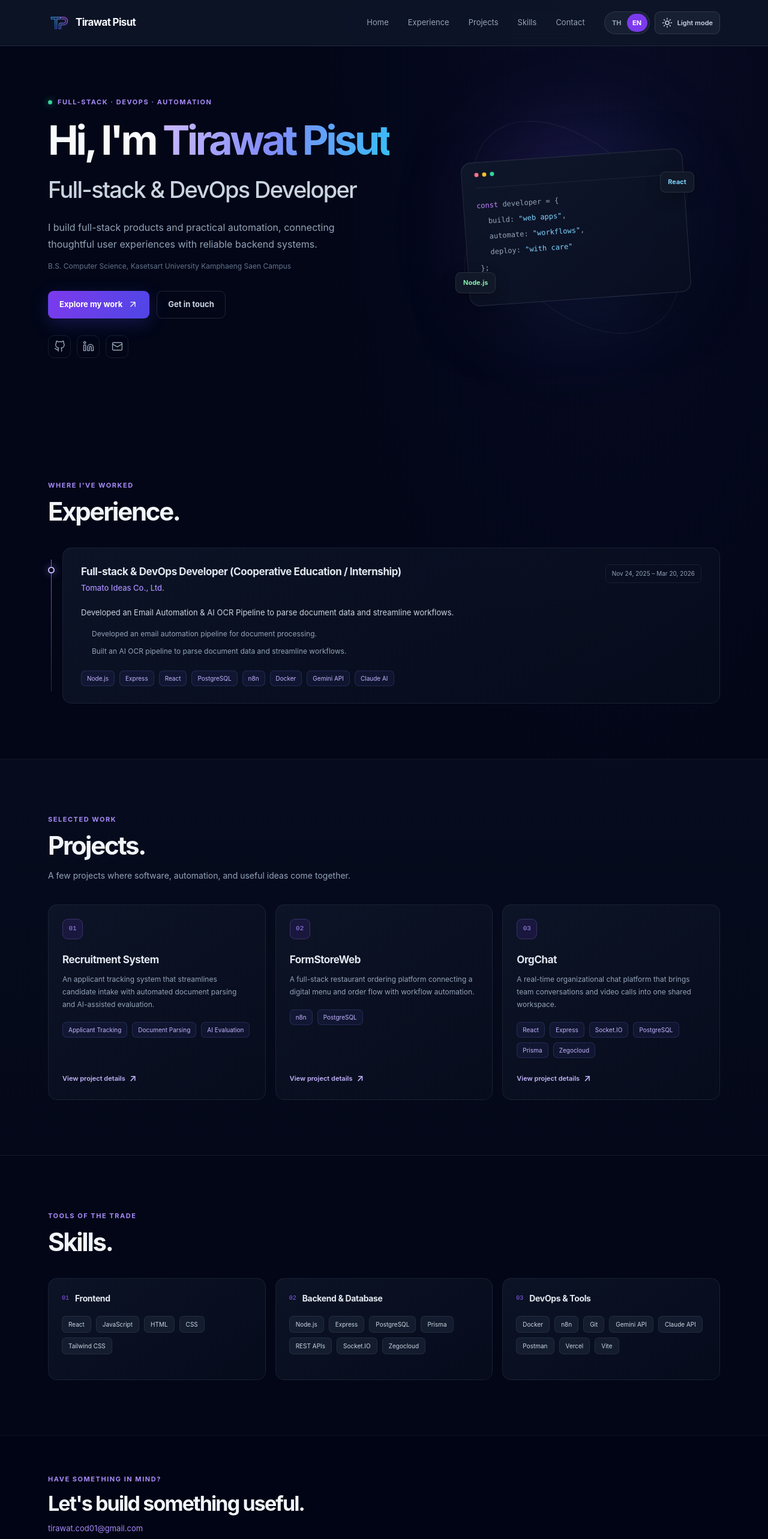
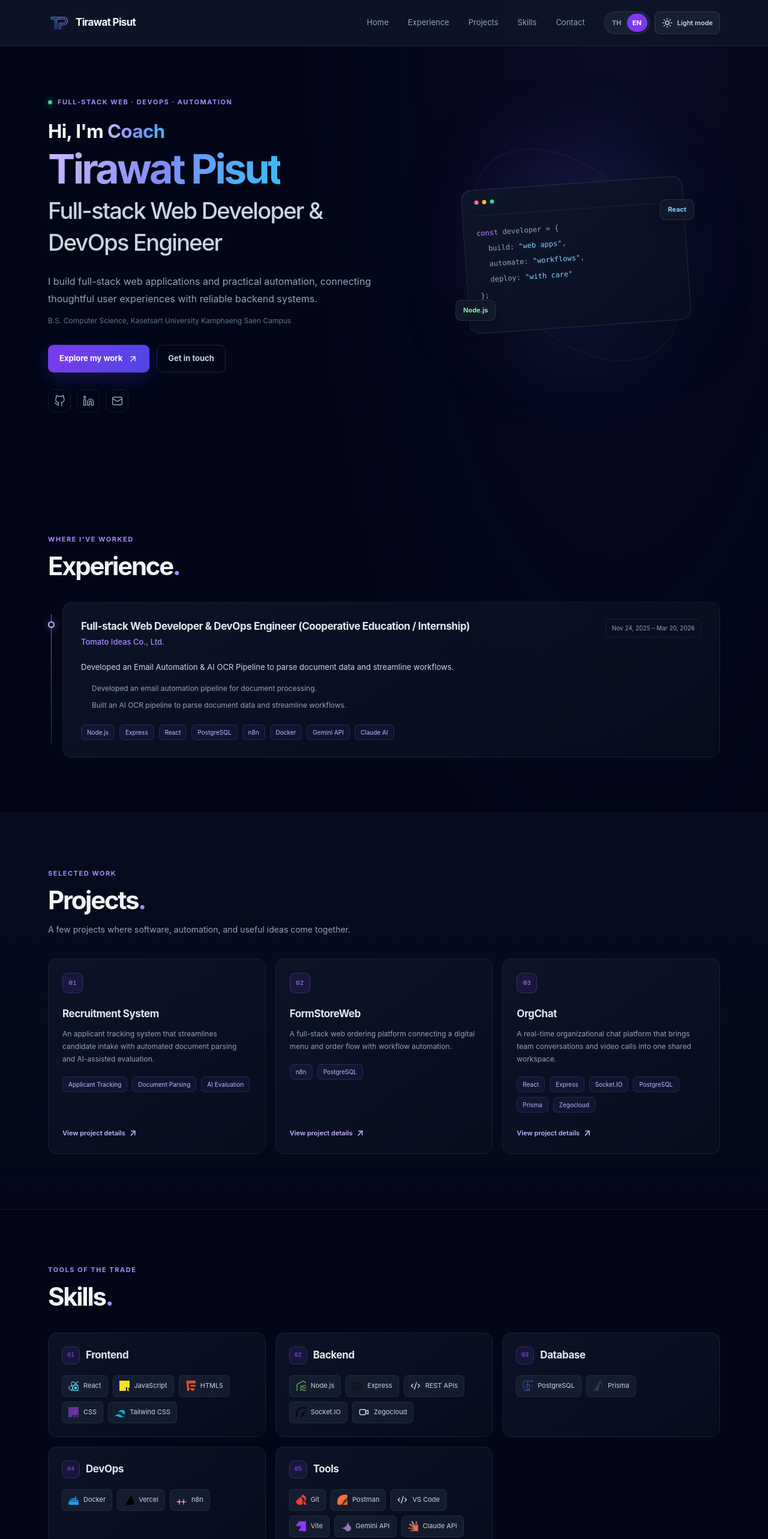
Before and after one commit to Coachzas/portfolio-web, a React (Vite) app: page / in a window 1280 px wide. Shown: the top 2566 px of the page at 60% size. Built offline with nearby package versions, Linux system fonts and the light colour scheme.

Commit message:
feat: อัปเกรดหน้า Skills เป็นแบบการ์ดหมวดหมู่ย่อยพร้อมไอคอนโลโก้เทคโนโลยี

```diff
--- a/index.html
+++ b/index.html
@@ -2,7 +2,7 @@
 <html lang="en">
   <head>
     <meta charset="UTF-8" />
-    <link rel="icon" type="image/svg+xml" href="/favicon.svg" />
+    <link rel="icon" type="image/svg+xml" href="/tp-logo.png" />
     <meta name="viewport" content="width=device-width, initial-scale=1.0" />
     <meta name="theme-color" content="#020617" />
     <meta
--- a/package.json
+++ b/package.json
@@ -12,7 +12,8 @@
   "dependencies": {
     "lucide-react": "^1.57.0",
     "react": "^19.2.8",
-    "react-dom": "^19.2.8"
+    "react-dom": "^19.2.8",
+    "simple-icons": "^16.35.0"
   },
   "devDependencies": {
     "@eslint/js": "^10.0.1",
--- a/src/App.css
+++ b/src/App.css
@@ -50,6 +50,10 @@
   height: 36px;
   flex-shrink: 0;
   object-fit: contain;
+}
+
+.brand-period {
+  color: #a78bfa;
 }
 
 .nav-links {
@@ -175,12 +179,38 @@
 }
 
 .hero-section h1 {
+  display: flex;
+  flex-direction: column;
+  align-items: flex-start;
   margin: 0;
   color: #f8fafc;
   font-size: clamp(42px, 5.4vw, 68px);
   font-weight: 750;
-  letter-spacing: -0.065em;
-  line-height: 1.06;
+  letter-spacing: -0.055em;
+  line-height: 1.16;
+}
+
+.hero-greeting {
+  font-size: 0.46em;
+  letter-spacing: -0.02em;
+  line-height: 1.45;
+}
+
+.hero-name {
+  display: block;
+  max-width: 100%;
+}
+
+.hero-heading-th {
+  font-size: clamp(34px, 4.7vw, 58px);
+  letter-spacing: 0;
+  line-height: 1.32;
+}
+
+.hero-heading-th .hero-greeting {
+  font-size: clamp(20px, 2.7vw, 28px);
+  letter-spacing: 0;
+  line-height: 1.6;
 }
 
 .gradient-text {
@@ -190,12 +220,18 @@
 }
 
 .hero-title {
-  display: inline-block;
-  margin-top: 13px;
+  display: block;
+  max-width: 100%;
+  margin-top: 4px;
   color: #cbd5e1;
   font-size: clamp(23px, 3.1vw, 38px);
   font-weight: 550;
   letter-spacing: -0.045em;
+  line-height: 1.4;
+}
+
+.hero-heading-th .hero-title {
+  letter-spacing: 0;
 }
 
 .hero-bio {
@@ -909,36 +945,71 @@
 .skills-grid {
   display: grid;
   grid-template-columns: repeat(3, minmax(0, 1fr));
+  align-items: stretch;
   gap: 16px;
 }
 
 .skill-group {
-  min-height: 170px;
+  min-width: 0;
   padding: 22px;
+  transition: border-color 180ms ease, transform 180ms ease;
+}
+
+.skill-group:hover {
+  transform: translateY(-3px);
+  border-color: rgb(167 139 250 / 30%);
 }
 
 .skill-group-heading {
   display: flex;
   align-items: center;
   gap: 10px;
-  margin-bottom: 19px;
+  margin-bottom: 18px;
 }
 
-.skill-group h3 {
+.skill-category-title {
+  min-width: 0;
+  overflow-wrap: anywhere;
+  color: #e2e8f0;
   font-size: 14px;
+  font-weight: 650;
+  line-height: 1.5;
 }
 
 .skill-index {
+  display: grid;
+  width: 30px;
+  height: 30px;
+  flex: 0 0 30px;
+  place-items: center;
+  border: 1px solid rgb(167 139 250 / 20%);
+  border-radius: 9px;
+  background: rgb(124 58 237 / 12%);
   color: #8b5cf6;
   font-family: ui-monospace, monospace;
   font-size: 10px;
 }
 
 .skill-tag {
-  padding: 8px 10px;
+  gap: 8px;
+  min-height: 36px;
+  padding: 7px 10px;
   border-color: rgb(148 163 184 / 12%);
   background: rgb(30 41 59 / 55%);
   color: #cbd5e1;
+  font-size: 11px;
+  transition: border-color 160ms ease, background 160ms ease;
+}
+
+.skill-tag:hover {
+  border-color: rgb(167 139 250 / 30%);
+  background: rgb(51 65 85 / 72%);
+}
+
+.skill-tag-icon {
+  width: 17px;
+  height: 17px;
+  flex: 0 0 17px;
 }
 
 .site-footer {
@@ -1007,9 +1078,6 @@
     grid-template-columns: repeat(2, minmax(0, 1fr));
   }
 
-  .skill-group:last-child {
-    grid-column: 1 / -1;
-  }
 }
 
 @media (max-width: 600px) {
@@ -1069,8 +1137,17 @@
     padding-block: 152px 40px;
   }
 
-  .hero-section h1 {
+  .hero-heading-en {
     font-size: clamp(42px, 12vw, 58px);
+  }
+
+  .hero-heading-th {
+    font-size: clamp(32px, 9.5vw, 46px);
+    line-height: 1.38;
+  }
+
+  .hero-heading-th .hero-greeting {
+    font-size: clamp(19px, 5.4vw, 24px);
   }
 
   .hero-title {
@@ -1119,10 +1196,6 @@
   .project-grid,
   .skills-grid {
     grid-template-columns: 1fr;
-  }
-
-  .skill-group:last-child {
-    grid-column: auto;
   }
 
   .project-card {
@@ -1293,7 +1366,7 @@ html.light .timeline-marker {
 
 html.light .experience-topline h3,
 html.light .project-card-title,
-html.light .skill-group h3 {
+html.light .skill-category-title {
   color: #0f172a;
 }
 
--- a/src/components/Hero.jsx
+++ b/src/components/Hero.jsx
@@ -13,9 +13,11 @@ function Hero() {
     <section className="hero-section content-width" id="hero">
       <div className="hero-copy">
         <p className="eyebrow"><span className="status-dot" /> {hero.tagline}</p>
-        <h1>
-          {hero.greeting} <span className="gradient-text">{personal.name}</span>
-          <br />
+        <h1 className={`hero-heading hero-heading-${language}`}>
+          <span className="hero-greeting">
+            {hero.greeting} <span className="hero-nickname gradient-text">{hero.nickname}</span>
+          </span>
+          <span className="hero-name gradient-text">{personal.name}</span>
           <span className="hero-title">{personal.title}</span>
         </h1>
         <p className="hero-bio">{personal.bio}</p>
--- a/src/components/Skills.jsx
+++ b/src/components/Skills.jsx
@@ -1,5 +1,73 @@
 import { portfolioData } from '../data/portfolioData';
 import { useLanguage } from '../context/useLanguage';
+import { Code2, Video } from 'lucide-react';
+import {
+  siClaude,
+  siCss,
+  siDocker,
+  siExpress,
+  siGit,
+  siGooglegemini,
+  siHtml5,
+  siJavascript,
+  siN8n,
+  siNodedotjs,
+  siPostgresql,
+  siPostman,
+  siPrisma,
+  siReact,
+  siSocketdotio,
+  siTailwindcss,
+  siVercel,
+  siVite,
+} from 'simple-icons';
+
+const simpleIcons = {
+  claude: siClaude,
+  css: siCss,
+  docker: siDocker,
+  express: siExpress,
+  git: siGit,
+  googlegemini: siGooglegemini,
+  html5: siHtml5,
+  javascript: siJavascript,
+  n8n: siN8n,
+  nodedotjs: siNodedotjs,
+  postgresql: siPostgresql,
+  postman: siPostman,
+  prisma: siPrisma,
+  react: siReact,
+  socketdotio: siSocketdotio,
+  tailwindcss: siTailwindcss,
+  vercel: siVercel,
+  vite: siVite,
+};
+
+const fallbackIcons = {
+  'rest-api': Code2,
+  vscode: Code2,
+  zegocloud: Video,
+};
+
+function SkillIcon({ name }) {
+  const simpleIcon = simpleIcons[name];
+  if (simpleIcon) {
+    return (
+      <svg
+        aria-hidden="true"
+        className="skill-tag-icon"
+        fill={`#${simpleIcon.hex}`}
+        focusable="false"
+        viewBox={simpleIcon.svg.viewBox}
+      >
+        <path d={simpleIcon.path} />
+      </svg>
+    );
+  }
+
+  const FallbackIcon = fallbackIcons[name];
+  return <FallbackIcon aria-hidden="true" className="skill-tag-icon" />;
+}
 
 function Skills() {
   const { language } = useLanguage();
@@ -12,14 +80,19 @@ function Skills() {
       </div>
       <div className="skills-grid">
         {skills.map((group, index) => (
-          <article className="skill-group panel" key={group.category}>
+          <article className="skill-group panel" key={group.category.en}>
             <div className="skill-group-heading">
               <span className="skill-index">0{index + 1}</span>
-              <h3>{group.category}</h3>
+              <h3 className="skill-category-title">
+                {group.category}
+              </h3>
             </div>
             <div className="tag-list">
               {group.items.map((skill) => (
-                <span className="skill-tag" key={skill}>{skill}</span>
+                <span className="skill-tag" key={skill.name}>
+                  <SkillIcon name={skill.icon} />
+                  <span>{skill.name}</span>
+                </span>
               ))}
             </div>
           </article>
--- a/src/data/portfolioData.js
+++ b/src/data/portfolioData.js
@@ -8,16 +8,50 @@ const socialLinks = [
 
 const skills = [
   {
-    category: { en: 'Frontend', th: 'การพัฒนาส่วนหน้า' },
-    items: ['React', 'JavaScript', 'HTML', 'CSS', 'Tailwind CSS'],
+    category: { en: 'Frontend', th: 'ส่วนหน้า' },
+    items: [
+      { name: 'React', icon: 'react' },
+      { name: 'JavaScript', icon: 'javascript' },
+      { name: 'HTML5', icon: 'html5' },
+      { name: 'CSS', icon: 'css' },
+      { name: 'Tailwind CSS', icon: 'tailwindcss' },
+    ],
   },
   {
-    category: { en: 'Backend & Database', th: 'ระบบหลังบ้านและฐานข้อมูล' },
-    items: ['Node.js', 'Express', 'PostgreSQL', 'Prisma', 'REST APIs', 'Socket.IO', 'Zegocloud'],
+    category: { en: 'Backend', th: 'ระบบหลังบ้าน' },
+    items: [
+      { name: 'Node.js', icon: 'nodedotjs' },
+      { name: 'Express', icon: 'express' },
+      { name: 'REST APIs', icon: 'rest-api' },
+      { name: 'Socket.IO', icon: 'socketdotio' },
+      { name: 'Zegocloud', icon: 'zegocloud' },
+    ],
   },
   {
-    category: { en: 'DevOps & Tools', th: 'DevOps และเครื่องมือ' },
-    items: ['Docker', 'n8n', 'Git', 'Gemini API', 'Claude API', 'Postman', 'Vercel', 'Vite'],
+    category: { en: 'Database', th: 'ฐานข้อมูล' },
+    items: [
+      { name: 'PostgreSQL', icon: 'postgresql' },
+      { name: 'Prisma', icon: 'prisma' },
+    ],
+  },
+  {
+    category: { en: 'DevOps', th: 'DevOps' },
+    items: [
+      { name: 'Docker', icon: 'docker' },
+      { name: 'Vercel', icon: 'vercel' },
+      { name: 'n8n', icon: 'n8n' },
+    ],
+  },
+  {
+    category: { en: 'Tools', th: 'เครื่องมือ' },
+    items: [
+      { name: 'Git', icon: 'git' },
+      { name: 'Postman', icon: 'postman' },
+      { name: 'VS Code', icon: 'vscode' },
+      { name: 'Vite', icon: 'vite' },
+      { name: 'Gemini API', icon: 'googlegemini' },
+      { name: 'Claude API', icon: 'claude' },
+    ],
   },
 ];
 
@@ -28,7 +62,7 @@ const projects = [
       en: 'An applicant tracking system that streamlines candidate intake with automated document parsing and AI-assisted evaluation.',
       th: 'ระบบติดตามผู้สมัครที่ช่วยให้การรับสมัครมีประสิทธิภาพยิ่งขึ้นด้วยการดึงข้อมูลจากเอกสารอัตโนมัติและการประเมินด้วย AI',
     },
-    role: { en: 'Full-stack developer', th: 'นักพัฒนา Full-stack' },
+    role: { en: 'Full-stack Web Developer', th: 'นักพัฒนาเว็บ Full-stack' },
     contribution: {
       en: 'Built recruitment workflows that organize applicant information and connect document parsing with AI evaluation.',
       th: 'พัฒนาเวิร์กโฟลว์การสรรหาเพื่อจัดระเบียบข้อมูลผู้สมัคร และเชื่อมการดึงข้อมูลจากเอกสารเข้ากับการประเมินด้วย AI',
@@ -55,10 +89,10 @@ const projects = [
   {
     title: { en: 'FormStoreWeb', th: 'FormStoreWeb' },
     description: {
-      en: 'A full-stack restaurant ordering platform connecting a digital menu and order flow with workflow automation.',
-      th: 'แพลตฟอร์มสั่งอาหารแบบ Full-stack ที่เชื่อมต่อเมนูดิจิทัลและขั้นตอนการสั่งอาหารเข้ากับระบบเวิร์กโฟลว์อัตโนมัติ',
+      en: 'A full-stack web ordering platform connecting a digital menu and order flow with workflow automation.',
+      th: 'แพลตฟอร์มเว็บสั่งอาหารแบบ Full-stack ที่เชื่อมต่อเมนูดิจิทัลและขั้นตอนการสั่งอาหารเข้ากับระบบเวิร์กโฟลว์อัตโนมัติ',
     },
-    role: { en: 'Full-stack developer', th: 'นักพัฒนา Full-stack' },
+    role: { en: 'Full-stack Web Developer', th: 'นักพัฒนาเว็บ Full-stack' },
     contribution: {
       en: 'Developed the ordering experience and connected order events to n8n webhooks, with PostgreSQL supporting order data.',
       th: 'พัฒนาประสบการณ์การสั่งอาหารและเชื่อมต่อเหตุการณ์คำสั่งซื้อกับ n8n webhooks โดยใช้ PostgreSQL จัดเก็บข้อมูลคำสั่งซื้อ',
@@ -88,7 +122,7 @@ const projects = [
       en: 'A real-time organizational chat platform that brings team conversations and video calls into one shared workspace.',
       th: 'แพลตฟอร์มแชตองค์กรแบบเรียลไทม์ที่รวมการสนทนาของทีมและวิดีโอคอลไว้ในพื้นที่ทำงานเดียวกัน',
     },
-    role: { en: 'Full-stack developer', th: 'นักพัฒนา Full-stack' },
+    role: { en: 'Full-stack Web Developer', th: 'นักพัฒนาเว็บ Full-stack' },
     contribution: {
       en: 'Built the application across the React client and Express API, connecting real-time messaging, persistent PostgreSQL data, and Zegocloud calling.',
       th: 'พัฒนาแอปพลิเคชันทั้งฝั่ง React และ Express API เชื่อมต่อการส่งข้อความแบบเรียลไทม์ ฐานข้อมูล PostgreSQL และระบบโทรผ่าน Zegocloud',
@@ -142,10 +176,10 @@ export const portfolioData = {
     ...sharedData,
     personal: {
       name: 'Tirawat Pisut',
-      title: 'Full-stack & DevOps Developer',
+      title: 'Full-stack Web Developer & DevOps Engineer',
       email: emailAddress,
       education: 'B.S. Computer Science, Kasetsart University Kamphaeng Saen Campus',
-      bio: 'I build full-stack products and practical automation, connecting thoughtful user experiences with reliable backend systems.',
+      bio: 'I build full-stack web applications and practical automation, connecting thoughtful user experiences with reliable backend systems.',
       socialLinks,
     },
     navbar: {
@@ -158,8 +192,9 @@ export const portfolioData = {
       ],
     },
     hero: {
-      tagline: 'Full-stack · DevOps · Automation',
+      tagline: 'Full-stack Web · DevOps · Automation',
       greeting: "Hi, I'm",
+      nickname: 'Coach',
       projectsLink: 'Explore my work',
       contactLink: 'Get in touch',
       emailCopyLabel: 'Copy email address',
@@ -174,7 +209,7 @@ export const portfolioData = {
       title: 'Experience',
       items: [
         {
-          role: 'Full-stack & DevOps Developer (Cooperative Education / Internship)',
+          role: 'Full-stack Web Developer & DevOps Engineer (Cooperative Education / Internship)',
           description:
             'Developed an Email Automation & AI OCR Pipeline to parse document data and streamline workflows.',
           highlights: [
@@ -229,10 +264,10 @@ export const portfolioData = {
     ...sharedData,
     personal: {
       name: 'ถิรวัฒน์ พิสุทธิ์',
-      title: 'นักพัฒนา Full-stack และ DevOps',
+      title: 'นักพัฒนาเว็บ Full-stack และ DevOps',
       email: emailAddress,
       education: 'วิทยาศาสตรบัณฑิต สาขาวิทยาการคอมพิวเตอร์ มหาวิทยาลัยเกษตรศาสตร์ วิทยาเขตกำแพงแสน',
-      bio: 'ผมพัฒนาผลิตภัณฑ์ Full-stack และระบบอัตโนมัติที่ใช้งานได้จริง โดยเชื่อมประสบการณ์ผู้ใช้ที่ใส่ใจรายละเอียดเข้ากับระบบหลังบ้านที่เชื่อถือได้',
+      bio: 'ผมพัฒนาเว็บแอปพลิเคชันและระบบอัตโนมัติที่ใช้งานได้จริง โดยเชื่อมประสบการณ์ผู้ใช้ที่ใส่ใจรายละเอียดเข้ากับระบบหลังบ้านที่เชื่อถือได้',
       socialLinks,
     },
     navbar: {
@@ -245,8 +280,9 @@ export const portfolioData = {
       ],
     },
     hero: {
-      tagline: 'Full-stack · DevOps · ระบบอัตโนมัติ',
+      tagline: 'Full-stack Web · DevOps · ระบบอัตโนมัติ',
       greeting: 'สวัสดีครับ ผม',
+      nickname: 'โค้ช',
       projectsLink: 'ดูผลงานของผม',
       contactLink: 'ติดต่อผม',
       emailCopyLabel: 'คัดลอกอีเมล',
@@ -261,7 +297,7 @@ export const portfolioData = {
       title: 'ประสบการณ์',
       items: [
         {
-          role: 'นักพัฒนา Full-stack และ DevOps (สหกิจศึกษา / ฝึกงาน)',
+          role: 'นักพัฒนาเว็บ Full-stack และ DevOps (สหกิจศึกษา / ฝึกงาน)',
           description:
             'พัฒนาระบบอัตโนมัติสำหรับอีเมลและ AI OCR เพื่อดึงข้อมูลจากเอกสารและปรับปรุงขั้นตอนการทำงานให้มีประสิทธิภาพ',
           highlights: [
```
Also changed, not shown: 1 other file (tests, documents, lock files or other folders).
